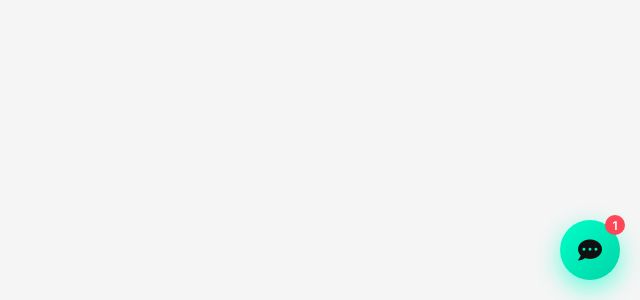
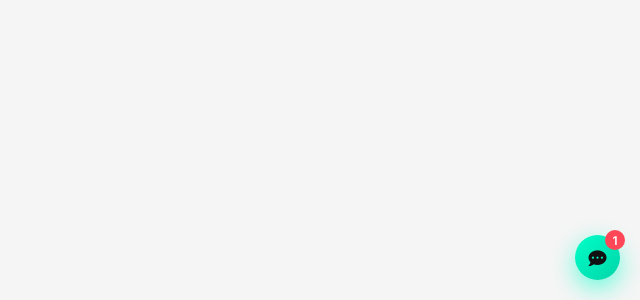
Before and after one commit to Davanico1122/chatbot-v2, a plain HTML site: page index.html in a window 1280 px wide. Shown: the part 500-800 px from the top of the page, without its empty margins (640-1280 px from the left). Drawn offline with Linux system fonts and the light colour scheme.

Commit message:
Update style.css

```diff
--- a/style.css
+++ b/style.css
@@ -15,8 +15,8 @@ body {
     position: fixed;
     bottom: 20px;
     right: 20px;
-    width: 60px;
-    height: 60px;
+    width: 45px;
+    height: 45px;
     background: linear-gradient(135deg, #00ffc8, #00d4a8);
     border-radius: 50%;
     display: flex;
@@ -35,7 +35,7 @@ body {
 }
 
 .chatbot-toggle i {
-    font-size: 24px;
+    font-size: 18px;
     color: #111;
     transition: transform 0.3s ease;
 }
```
